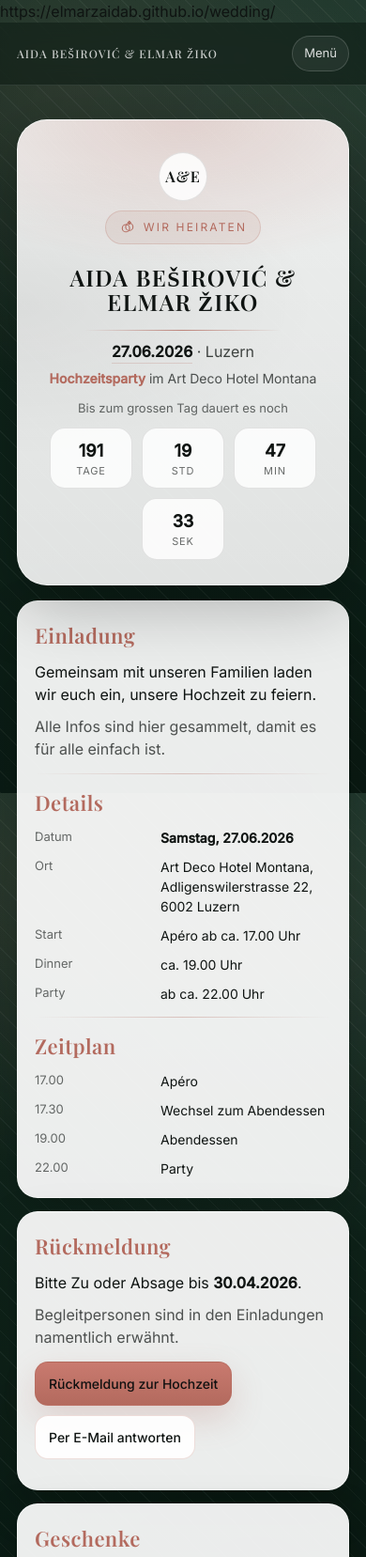
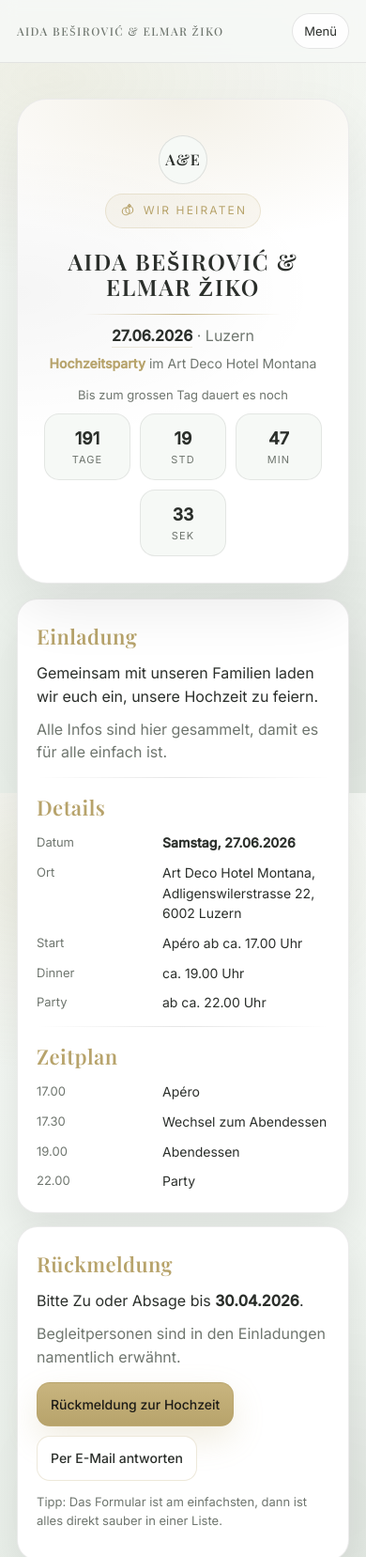
Before and after one commit to ElmarZAidaB/wedding, a plain HTML site: page index.html in a window 390 px wide. Shown: the top 1657 px of the page at 94% size. Drawn offline with nearby package versions, Linux system fonts and the light colour scheme.

Commit message:
Update index.html

```diff
--- a/index.html
+++ b/index.html
@@ -1,4 +1,4 @@
-https://elmarzaidab.github.io/wedding/<!doctype html>
+<!doctype html>
 <html lang="de">
 <head>
   <meta charset="utf-8" />
@@ -12,20 +12,22 @@ https://elmarzaidab.github.io/wedding/<!doctype html>
 
   <style>
     :root{
-      --ink:#0f1412;
-      --muted:rgba(15,20,18,0.72);
+      /* Typo */
+      --ink:#2b2f2b;
+      --muted:#6f766f;
 
-      /* Edles Grün */
-      --bg1:#0f231a;
-      --bg2:#123024;
-      --bg3:#0b1d15;
+      /* Salbei Hintergrund */
+      --bg-main:#e9efe9;
+      --bg-soft:#f6f9f6;
+      --bg-accent:#d6dfd6;
 
-      /* Akzent (Kupfer/Rosé) */
-      --accent:#b36a5e;
-      --accent2:rgba(179,106,94,0.22);
+      /* Champagner Akzent (edler als Gold/Kupfer) */
+      --accent:#b7a36b;
+      --accent-soft:rgba(183,163,107,0.22);
 
-      --card:rgba(255,255,255,0.92);
-      --line:rgba(0,0,0,0.10);
+      /* Cards */
+      --card:#ffffff;
+      --line:rgba(0,0,0,0.08);
 
       --max:1000px;
       --r:22px;
@@ -38,25 +40,24 @@ https://elmarzaidab.github.io/wedding/<!doctype html>
       font-family:Inter, system-ui, -apple-system, Segoe UI, Roboto, Arial, sans-serif;
       color:var(--ink);
       background:
-        radial-gradient(900px 520px at 18% 10%, rgba(179,106,94,0.14), transparent 62%),
-        radial-gradient(760px 520px at 86% 18%, rgba(255,255,255,0.06), transparent 64%),
-        radial-gradient(680px 520px at 70% 100%, rgba(0,0,0,0.18), transparent 62%),
-        repeating-linear-gradient(45deg, rgba(255,255,255,0.045) 0 1px, transparent 1px 16px),
-        linear-gradient(180deg, var(--bg2), var(--bg1) 45%, var(--bg3));
-      line-height:1.5;
+        radial-gradient(700px 350px at 15% 10%, rgba(183,163,107,0.12), transparent 60%),
+        radial-gradient(600px 350px at 85% 90%, rgba(0,0,0,0.05), transparent 60%),
+        linear-gradient(180deg, var(--bg-soft), var(--bg-main));
+      line-height:1.55;
     }
 
     a{color:inherit; text-decoration:none;}
     a:hover{text-decoration:underline;}
     .accent{color:var(--accent);}
 
+    /* Header */
     header{
       position:sticky;
       top:0;
       z-index:10;
-      backdrop-filter: blur(10px);
-      background:rgba(12,26,19,0.55);
-      border-bottom:1px solid rgba(255,255,255,0.10);
+      backdrop-filter: blur(8px);
+      background:rgba(246,249,246,0.86);
+      border-bottom:1px solid var(--line);
     }
 
     .nav{
@@ -71,14 +72,14 @@ https://elmarzaidab.github.io/wedding/<!doctype html>
 
     .brand{
       font-family:"Playfair Display", serif;
-      letter-spacing:0.10em;
+      letter-spacing:0.12em;
       text-transform:uppercase;
       font-size:12px;
-      color:rgba(255,255,255,0.78);
+      color:var(--muted);
       white-space:nowrap;
       overflow:hidden;
       text-overflow:ellipsis;
-      max-width:58vw;
+      max-width:60vw;
     }
 
     .links{
@@ -90,7 +91,7 @@ https://elmarzaidab.github.io/wedding/<!doctype html>
     }
     .links a{
       font-size:13px;
-      color:rgba(255,255,255,0.78);
+      color:var(--muted);
       padding:7px 10px;
       border-radius:999px;
       border:1px solid transparent;
@@ -98,8 +99,9 @@ https://elmarzaidab.github.io/wedding/<!doctype html>
     }
     .links a:hover{
       text-decoration:none;
-      border-color:rgba(255,255,255,0.16);
-      background:rgba(255,255,255,0.06);
+      border-color:rgba(183,163,107,0.28);
+      background:rgba(183,163,107,0.10);
+      color:var(--ink);
     }
 
     /* Mobile menu */
@@ -108,11 +110,11 @@ https://elmarzaidab.github.io/wedding/<!doctype html>
       list-style:none;
       cursor:pointer;
       font-size:13px;
-      color:rgba(255,255,255,0.85);
+      color:var(--ink);
       padding:8px 12px;
       border-radius:999px;
-      border:1px solid rgba(255,255,255,0.16);
-      background:rgba(255,255,255,0.06);
+      border:1px solid rgba(0,0,0,0.10);
+      background:rgba(255,255,255,0.9);
       user-select:none;
       white-space:nowrap;
     }
@@ -121,23 +123,23 @@ https://elmarzaidab.github.io/wedding/<!doctype html>
       position:absolute;
       right:18px;
       top:56px;
-      background:rgba(12,26,19,0.92);
-      border:1px solid rgba(255,255,255,0.14);
+      background:rgba(255,255,255,0.98);
+      border:1px solid rgba(0,0,0,0.10);
       border-radius:16px;
       padding:10px;
-      min-width:220px;
-      box-shadow:0 18px 50px rgba(0,0,0,0.35);
+      min-width:240px;
+      box-shadow:0 18px 50px rgba(0,0,0,0.18);
     }
     .menuPanel a{
       display:block;
       padding:10px 10px;
       border-radius:12px;
-      color:rgba(255,255,255,0.88);
+      color:var(--ink);
       font-size:14px;
     }
     .menuPanel a:hover{
       text-decoration:none;
-      background:rgba(255,255,255,0.08);
+      background:rgba(183,163,107,0.10);
     }
 
     @media (max-width: 760px){
@@ -146,15 +148,16 @@ https://elmarzaidab.github.io/wedding/<!doctype html>
       .brand{max-width:64vw;}
     }
 
-    .wrap{max-width:var(--max); margin:0 auto; padding:26px 18px 70px;}
+    .wrap{max-width:var(--max); margin:0 auto; padding:22px 18px 70px;}
 
+    /* Hero */
     .hero{
-      margin-top:10px;
+      margin-top:16px;
       border-radius:calc(var(--r) + 10px);
-      padding:34px 18px 26px;
-      background:linear-gradient(180deg, rgba(255,255,255,0.92), rgba(255,255,255,0.88));
-      border:1px solid rgba(255,255,255,0.55);
-      box-shadow:0 22px 70px rgba(0,0,0,0.25);
+      padding:38px 18px 28px;
+      background:var(--card);
+      border:1px solid rgba(0,0,0,0.08);
+      box-shadow:0 28px 60px rgba(0,0,0,0.08);
       position:relative;
       overflow:hidden;
       text-align:center;
@@ -165,8 +168,8 @@ https://elmarzaidab.github.io/wedding/<!doctype html>
       position:absolute;
       inset:-2px;
       background:
-        radial-gradient(520px 260px at 50% 0%, rgba(179,106,94,0.22), transparent 60%),
-        radial-gradient(520px 260px at 0% 40%, rgba(0,0,0,0.06), transparent 62%);
+        radial-gradient(520px 260px at 50% 0%, rgba(183,163,107,0.16), transparent 60%),
+        radial-gradient(520px 260px at 0% 40%, rgba(0,0,0,0.04), transparent 62%);
       pointer-events:none;
     }
     .hero > *{position:relative; z-index:1;}
@@ -178,10 +181,11 @@ https://elmarzaidab.github.io/wedding/<!doctype html>
       border:1px solid rgba(0,0,0,0.10);
       display:grid;
       place-items:center;
-      background:rgba(255,255,255,0.85);
+      background:rgba(246,249,246,0.95);
       font-family:"Playfair Display", serif;
       font-weight:600;
       letter-spacing:0.06em;
+      color:var(--ink);
     }
 
     .kicker{
@@ -191,8 +195,8 @@ https://elmarzaidab.github.io/wedding/<!doctype html>
       gap:8px;
       padding:8px 14px;
       border-radius:999px;
-      border:1px solid var(--accent2);
-      background:rgba(179,106,94,0.10);
+      border:1px solid var(--accent-soft);
+      background:rgba(183,163,107,0.08);
       font-size:12px;
       letter-spacing:0.18em;
       text-transform:uppercase;
@@ -204,30 +208,30 @@ https://elmarzaidab.github.io/wedding/<!doctype html>
       margin:10px 0 0;
       font-family:"Playfair Display", serif;
       font-weight:600;
-      letter-spacing:0.06em;
+      letter-spacing:0.07em;
       text-transform:uppercase;
-      font-size:clamp(24px, 3.8vw, 46px);
+      font-size:clamp(24px, 3.4vw, 40px);
       line-height:1.12;
       white-space:nowrap;
     }
-    @media (max-width: 520px){
+    @media (max-width: 560px){
       .names{white-space:normal;}
     }
 
     .date{
       margin:10px 0 0;
       font-size:16px;
-      color:rgba(15,20,18,0.78);
+      color:var(--muted);
     }
     .date strong{
       color:var(--ink);
-      border-bottom:1px solid var(--accent2);
+      border-bottom:1px solid var(--accent-soft);
       padding-bottom:2px;
     }
 
     .sub{
       margin:6px 0 0;
-      color:rgba(15,20,18,0.72);
+      color:var(--muted);
       font-size:14px;
     }
     .sub strong{color:var(--accent); font-weight:600;}
@@ -236,27 +240,29 @@ https://elmarzaidab.github.io/wedding/<!doctype html>
       margin:16px auto 10px;
       width:210px;
       height:1px;
-      background:linear-gradient(to right, transparent, rgba(179,106,94,0.78), transparent);
+      background:linear-gradient(to right, transparent, rgba(183,163,107,0.78), transparent);
     }
 
+    /* Countdown */
     .countdownWrap{margin-top:12px;}
     .countLabel{
       margin:0 0 10px;
       font-size:13px;
-      color:rgba(15,20,18,0.62);
+      color:var(--muted);
     }
     .countdown{display:flex; gap:10px; justify-content:center; flex-wrap:wrap;}
     .cd{
-      min-width:88px;
-      border:1px solid rgba(0,0,0,0.10);
+      min-width:92px;
+      border:1px solid rgba(0,0,0,0.08);
       border-radius:16px;
-      background:rgba(255,255,255,0.82);
-      padding:10px 12px;
+      background:var(--bg-soft);
+      padding:12px 12px;
       text-align:center;
     }
     .cd .n{font-size:18px; font-weight:600;}
-    .cd .l{font-size:11px; color:rgba(15,20,18,0.62); letter-spacing:0.08em; text-transform:uppercase;}
+    .cd .l{font-size:11px; color:var(--muted); letter-spacing:0.10em; text-transform:uppercase;}
 
+    /* Layout */
     .grid{display:grid; grid-template-columns:1fr; gap:14px; margin-top:16px;}
     @media (min-width: 900px){
       .grid{grid-template-columns:1.12fr 0.88fr;}
@@ -264,10 +270,10 @@ https://elmarzaidab.github.io/wedding/<!doctype html>
 
     .card{
       background:var(--card);
-      border:1px solid rgba(255,255,255,0.60);
+      border:1px solid rgba(0,0,0,0.08);
       border-radius:var(--r);
-      padding:20px 18px;
-      box-shadow:0 18px 50px rgba(0,0,0,0.18);
+      padding:22px 20px;
+      box-shadow:0 20px 40px rgba(0,0,0,0.08);
     }
 
     h2{
@@ -282,7 +288,7 @@ https://elmarzaidab.github.io/wedding/<!doctype html>
     .muted{color:var(--muted);}
 
     .kv{display:grid; grid-template-columns:120px 1fr; gap:10px 14px; margin-top:10px;}
-    .k{color:rgba(15,20,18,0.62); font-size:13px;}
+    .k{color:var(--muted); font-size:13px;}
     .v{font-size:14px;}
 
     .cta{display:flex; gap:10px; flex-wrap:wrap; margin-top:14px;}
@@ -295,34 +301,31 @@ https://elmarzaidab.github.io/wedding/<!doctype html>
       border-radius:14px;
       padding:12px 14px;
       border:1px solid rgba(0,0,0,0.10);
-      background:#111;
-      color:#fff;
       font-weight:500;
       font-size:14px;
       min-width:170px;
       cursor:pointer;
-      box-shadow:0 12px 30px rgba(0,0,0,0.12);
       transition: transform 180ms ease, filter 180ms ease;
     }
-    .btn:hover{filter:brightness(1.03); text-decoration:none; transform: translateY(-1px);}
+    .btn:hover{filter:brightness(1.02); text-decoration:none; transform: translateY(-1px);}
 
     .btn.accent{
-      background:linear-gradient(180deg, #c97a6f, #b36a5e);
-      border-color:rgba(179,106,94,0.55);
-      color:#101010;
-      box-shadow:0 14px 34px rgba(179,106,94,0.22);
+      background:linear-gradient(180deg, #c9b57f, #b7a36b);
+      border-color:rgba(183,163,107,0.55);
+      color:#1b1a16;
+      box-shadow:0 14px 34px rgba(183,163,107,0.20);
     }
 
     .btn.secondary{
-      background:rgba(255,255,255,0.92);
+      background:rgba(255,255,255,0.95);
       color:var(--ink);
-      border-color:rgba(179,106,94,0.22);
+      border-color:rgba(183,163,107,0.25);
       box-shadow:none;
     }
 
     .divider2{
       height:1px;
-      background:linear-gradient(to right, transparent, rgba(179,106,94,0.35), transparent);
+      background:linear-gradient(to right, transparent, rgba(0,0,0,0.10), transparent);
       margin:14px 0;
     }
 
@@ -336,15 +339,15 @@ https://elmarzaidab.github.io/wedding/<!doctype html>
       height:280px;
       border:0;
       border-radius:16px;
-      box-shadow:0 14px 34px rgba(0,0,0,0.12);
+      box-shadow:0 14px 34px rgba(0,0,0,0.10);
     }
 
     footer{
       margin-top:18px;
       padding-top:18px;
-      border-top:1px solid rgba(255,255,255,0.14);
+      border-top:1px solid rgba(0,0,0,0.08);
       text-align:center;
-      color:rgba(255,255,255,0.70);
+      color:var(--muted);
       font-size:12px;
     }
 
@@ -355,7 +358,7 @@ https://elmarzaidab.github.io/wedding/<!doctype html>
 <body>
   <header>
     <div class="nav">
-      <div class="brand">Aida Beširović & Elmar Žiko</div>
+      <div class="brand">Aida Beširović &amp; Elmar Žiko</div>
 
       <nav class="links" aria-label="Navigation">
         <a href="#details">Details</a>
@@ -382,10 +385,9 @@ https://elmarzaidab.github.io/wedding/<!doctype html>
 
   <main class="wrap">
     <section class="hero" id="top">
-      <div class="monogram" aria-hidden="true">A&E</div>
+      <div class="monogram" aria-hidden="true">A&amp;E</div>
 
       <p class="kicker" aria-label="Hochzeit">
-        <!-- Ringe mit Diamant -->
         <svg viewBox="0 0 24 24" fill="none" xmlns="http://www.w3.org/2000/svg" aria-hidden="true">
           <circle cx="9.6" cy="13.2" r="5.2" stroke="currentColor" stroke-width="1.5"/>
           <circle cx="14.4" cy="11.2" r="5.2" stroke="currentColor" stroke-width="1.5"/>
@@ -395,15 +397,11 @@ https://elmarzaidab.github.io/wedding/<!doctype html>
         <span>Wir heiraten</span>
       </p>
 
-      <h1 class="names" aria-label="Namen">
-        AIDA BEŠIROVIĆ &amp; ELMAR ŽIKO
-      </h1>
+      <h1 class="names" aria-label="Namen">AIDA BEŠIROVIĆ &amp; ELMAR ŽIKO</h1>
 
       <div class="divider" aria-hidden="true"></div>
 
-      <p class="date">
-        <strong>27.06.2026</strong> · Luzern
-      </p>
+      <p class="date"><strong>27.06.2026</strong> · Luzern</p>
       <p class="sub"><strong>Hochzeitsparty</strong> im Art Deco Hotel Montana</p>
 
       <div class="countdownWrap" aria-label="Countdown bis zur Hochzeit">
@@ -452,12 +450,12 @@ https://elmarzaidab.github.io/wedding/<!doctype html>
           <p class="muted">Begleitpersonen sind in den Einladungen namentlich erwähnt.</p>
 
           <div class="cta">
-            <a class="btn accent" href="https://forms.gle/Y2LeHdSsWZ6bYEG59" target="_blank" rel="noopener">
-  Rückmeldung zur Hochzeit
-</a>            <a class="btn secondary" href="mailto:elmarzaidab@gmail.com?subject=Rückmeldung%2027.06.2026&body=Name:%0D%0AAnzahl%20Erwachsene:%0D%0AAnzahl%20Kinder:%0D%0AZu%20oder%20Absage:%0D%0AAllergien/Wünsche:%0D%0A">Per E-Mail antworten</a>
+            <a class="btn accent" href="https://forms.gle/Y2LeHdSsWZ6bYEG59" target="_blank" rel="noopener">Rückmeldung zur Hochzeit</a>
+            <a class="btn secondary" href="mailto:elmarzaidab@gmail.com?subject=Rückmeldung%2027.06.2026&body=Name:%0D%0AAnzahl%20Erwachsene:%0D%0AAnzahl%20Kinder:%0D%0AZu%20oder%20Absage:%0D%0AAllergien/Wünsche:%0D%0A">Per E-Mail antworten</a>
           </div>
 
           <p class="muted" style="margin-top:12px; font-size:13px;">
+            Tipp: Das Formular ist am einfachsten, dann ist alles direkt sauber in einer Liste.
           </p>
         </section>
 
@@ -510,12 +508,7 @@ https://elmarzaidab.github.io/wedding/<!doctype html>
           </p>
 
           <div class="cta">
-            <a class="btn accent"
-   href="https://maps.google.com/?q=Parkhaus%20Casino%20Palace%20Luzern"
-   target="_blank" rel="noopener">
-  Auf Google öffnen
-</a>
-
+            <a class="btn accent" href="https://maps.google.com/?q=Parkhaus%20Casino%20Palace%20Luzern" target="_blank" rel="noopener">Auf Google öffnen</a>
           </div>
         </div>
 
@@ -561,14 +554,13 @@ https://elmarzaidab.github.io/wedding/<!doctype html>
     </section>
 
     <footer>
-      © 2026 Aida Beširović & Elmar Žiko. Alle Angaben ohne Gewähr bis final bestätigt.
+      © 2026 Aida Beširović &amp; Elmar Žiko. Alle Angaben ohne Gewähr bis final bestätigt.
     </footer>
   </main>
 
   <script>
     (function(){
       const target = new Date('2026-06-27T17:00:00');
-
       function pad(n){ return String(n).padStart(2,'0'); }
 
       function tick(){
```
